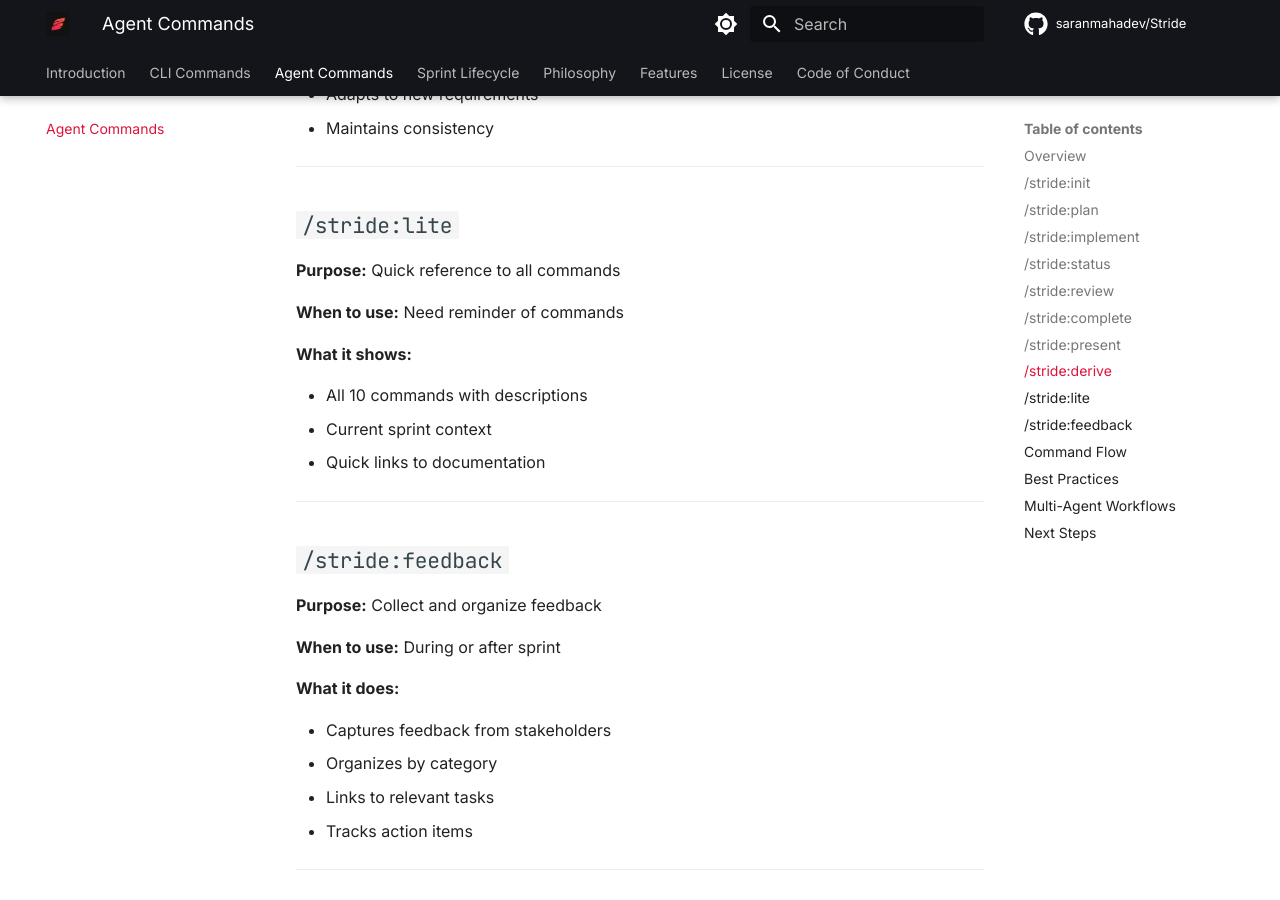
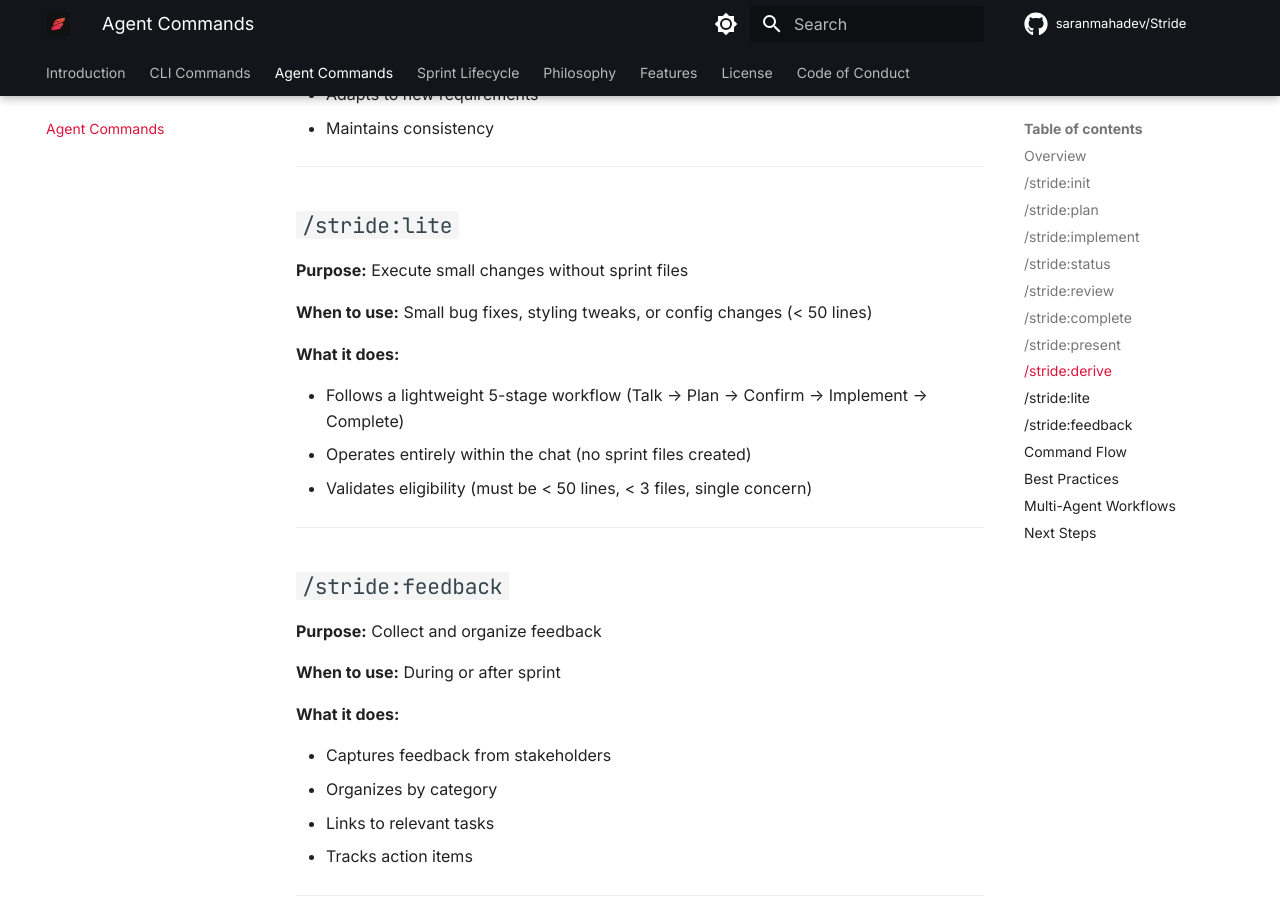
Before and after one commit to saranmahadev/Stride, an MkDocs documentation site: the page built from docs/agent-commands.md, in a window 1280 px wide and 900 px high, scrolled down 5891 px. Built offline with MkDocs 1.6.1 and Material for MkDocs 9.7.7, drawn with Linux system fonts in a browser that asks for light colours; comment, search, counter and statistics services are not loaded.

Commit message:
Update `/stride:lite` command description for clarity and purpose

```diff
--- a/docs/agent-commands.md
+++ b/docs/agent-commands.md
@@ -261,15 +261,15 @@ Next Tasks:
 
 ## `/stride:lite`
 
-**Purpose:** Quick reference to all commands
+**Purpose:** Execute small changes without sprint files
 
-**When to use:** Need reminder of commands
+**When to use:** Small bug fixes, styling tweaks, or config changes (< 50 lines)
 
-**What it shows:**
+**What it does:**
 
-- All 10 commands with descriptions
-- Current sprint context
-- Quick links to documentation
+- Follows a lightweight 5-stage workflow (Talk → Plan → Confirm → Implement → Complete)
+- Operates entirely within the chat (no sprint files created)
+- Validates eligibility (must be < 50 lines, < 3 files, single concern)
 
 ---
 
```
Also changed, not shown: FEATURES.md (+1 -1 lines), README.md (+5 -2 lines), 1 other file.
